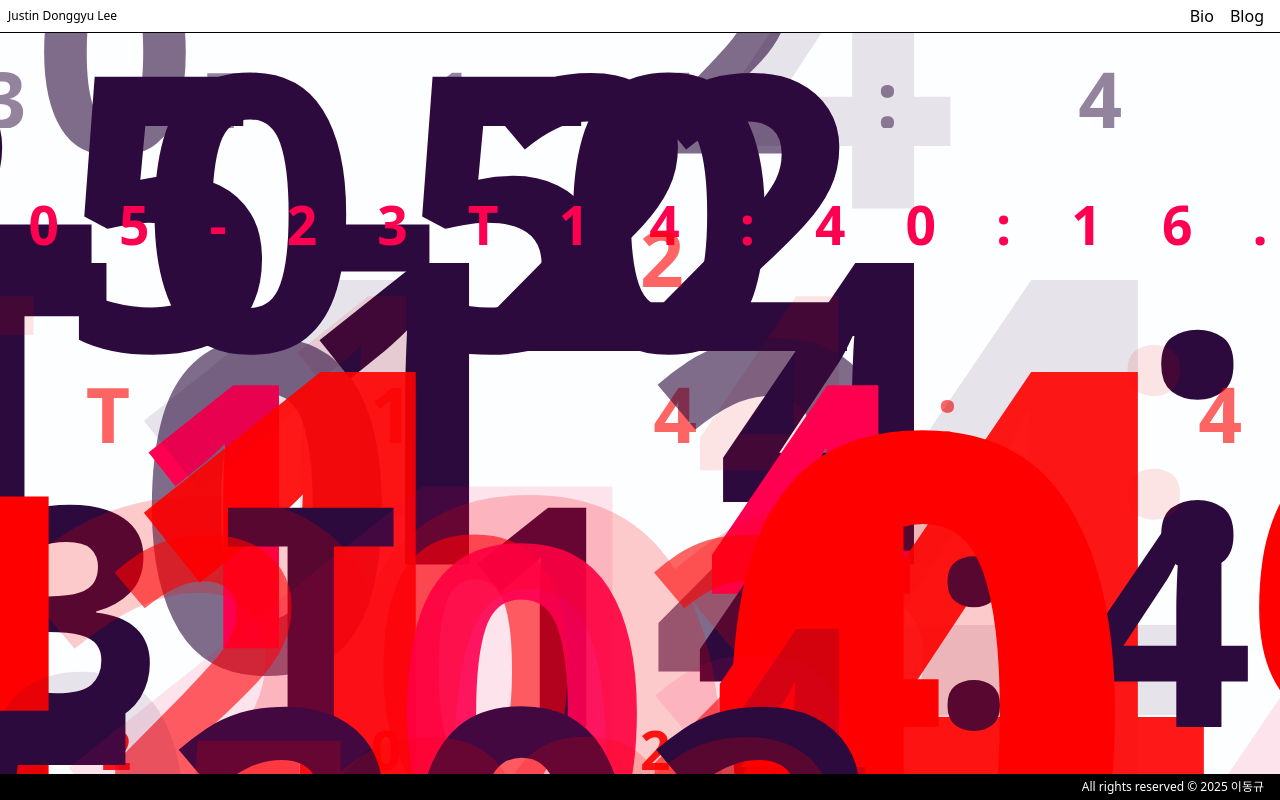
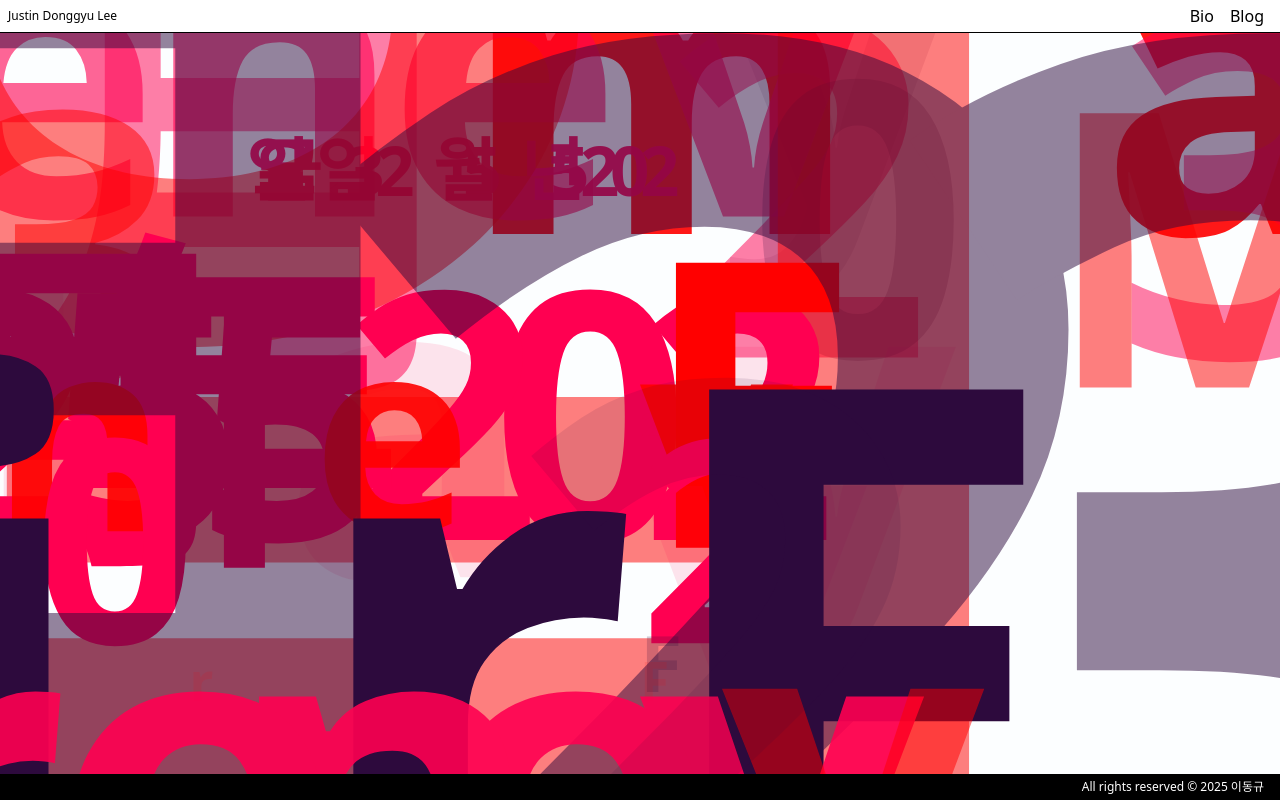
Before and after one commit to nninnnin/blogblog, a Next.js app: page / in a window 1280 px wide. Built offline with nearby package versions, Linux system fonts and the light colour scheme.

Commit message:
파사드 문자열 다양화

```diff
--- a/src/app/page.tsx
+++ b/src/app/page.tsx
@@ -118,6 +118,14 @@ const Time = ({
     }}
     suppressHydrationWarning
   >
-    {date.toISOString()}
+    {new Intl.DateTimeFormat(
+      sample(["ko-KR", "ja-JP", "en-GB", "hy-AM", "it-IT"]),
+      {
+        year: "numeric",
+        month: "long",
+        day: "numeric",
+        weekday: "long",
+      }
+    ).format(new Date())}
   </div>
 );
```
